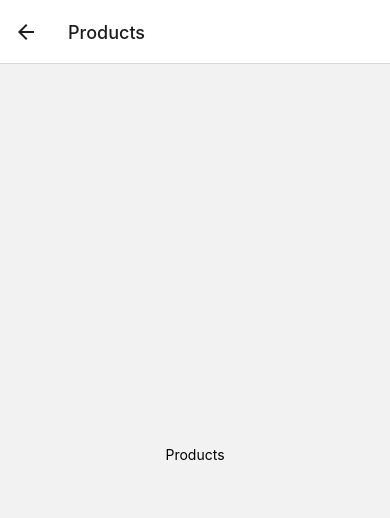
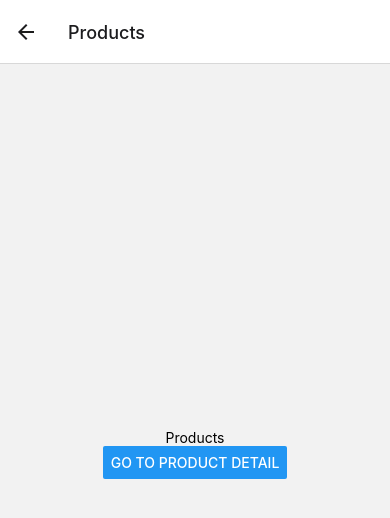
Before and after one commit to sotopro/appshop, a React Native app: screen /Products in a window 390 px wide. Shown: the top 518 px of the page. Built offline with nearby package versions, Linux system fonts and the light colour scheme.

Commit message:
[feature] - pass props navigation & implement navigation buttons

```diff
--- a/src/navigation/index.js
+++ b/src/navigation/index.js
@@ -10,8 +10,8 @@ const Stack = createNativeStackNavigator();
 
 const AppNavigation = () => {
     return (
-        <NavigationContainer>
-            <Stack.Navigator initialRouteName='Categories'>
+        <NavigationContainer >
+            <Stack.Navigator initialRouteName='Categories' >
                 <Stack.Screen name="Categories" component={Categories} />
                 <Stack.Screen name="Products" component={Products} />
                 <Stack.Screen name="ProductDetail" component={ProductDetail} />
--- a/src/screens/categories/index.js
+++ b/src/screens/categories/index.js
@@ -3,15 +3,17 @@
    SafeAreaView,
    Text,
    View,
+   Button
  } from 'react-native';
 
  import styles from './styles';
 
- const Categories = () => {
+ const Categories = ({navigation}) => {
    return (
      <SafeAreaView style={styles.container}>
        <View style={styles.container}>
          <Text>Categories</Text>
+         <Button title="Go to Products" onPress={() => navigation.navigate('Products')} />
        </View>
      </SafeAreaView>
    );
--- a/src/screens/product-detail/index.js
+++ b/src/screens/product-detail/index.js
@@ -3,15 +3,17 @@
    SafeAreaView,
    Text,
    View,
+   Button
  } from 'react-native';
 
  import styles from './styles';
 
- const ProductDetail = () => {
+ const ProductDetail = ({navigation}) => {
    return (
      <SafeAreaView style={styles.container}>
        <View style={styles.container}>
          <Text>Product Detail</Text>
+
        </View>
      </SafeAreaView>
    );
--- a/src/screens/products/index.js
+++ b/src/screens/products/index.js
@@ -3,15 +3,17 @@
    SafeAreaView,
    Text,
    View,
+   Button
  } from 'react-native';
 
  import styles from './styles';
 
- const Products = () => {
+ const Products = ({navigation}) => {
    return (
      <SafeAreaView style={styles.container}>
        <View style={styles.container}>
          <Text>Products</Text>
+         <Button title="Go to Product Detail" onPress={() => navigation.navigate('ProductDetail')} />
        </View>
      </SafeAreaView>
    );
```
